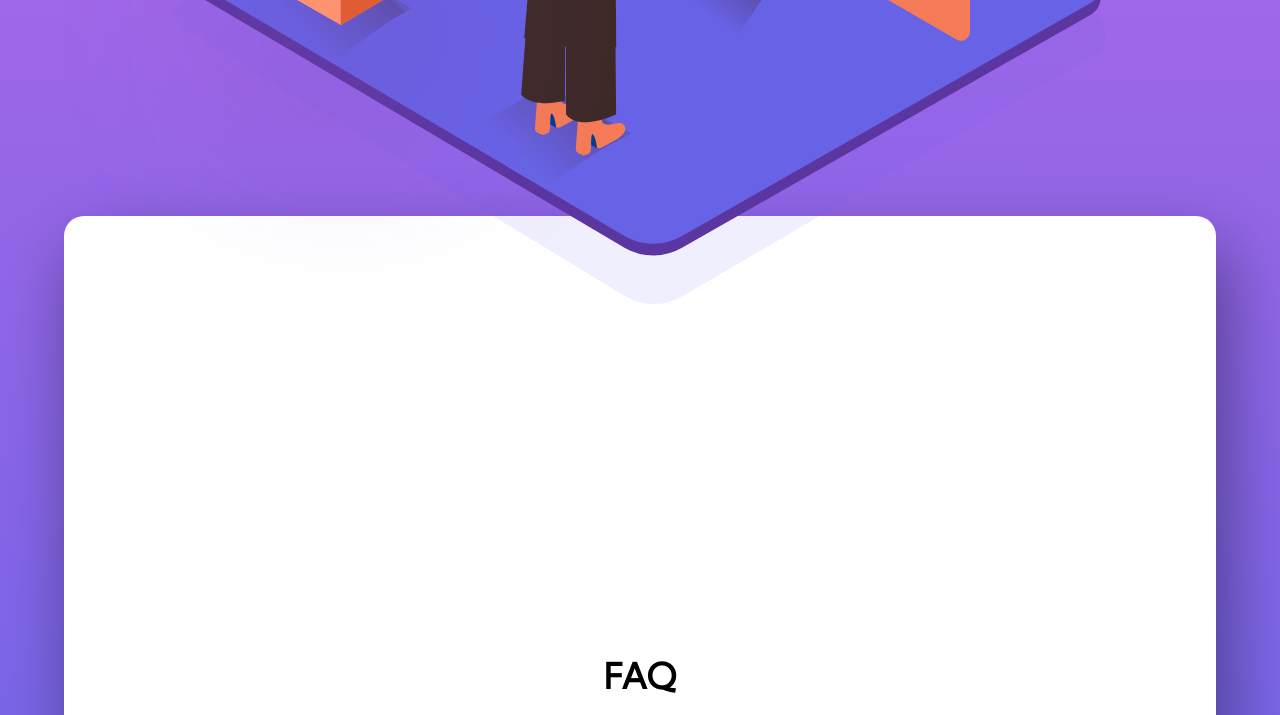
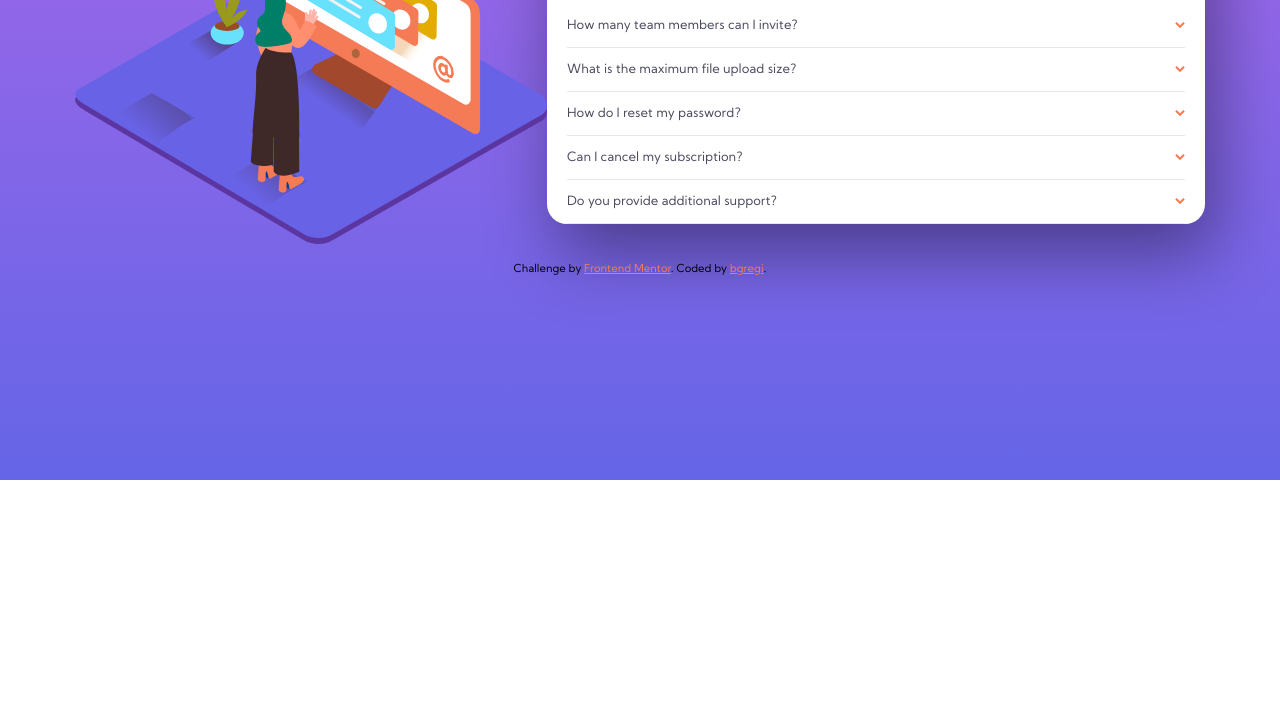
Before and after one commit to bgregi/fm-faq-accordion-card, a plain HTML site: page index.html in a window 1280 px wide. Shown: the part 320-1035 px from the top of the page. After the commit the page ends 800 px from the top, so only its background shows below. Drawn offline with Linux system fonts and the light colour scheme.

Commit message:
First changes to CSS for desktop layout

```diff
--- a/css/styles.scss
+++ b/css/styles.scss
@@ -16,6 +16,8 @@ $dv-blue: hsl(240, 5%, 91%);
     src: url(../fonts/KumbhSans-Regular.ttf);
 }
 
+// MOBILE
+
 body {
     font-family: Kumbh Sans, sans-serif;
     font-size: 12px;
@@ -23,6 +25,7 @@ body {
     box-sizing: border-box;
     margin: -20% 5% 5% 5%;
     background-image: linear-gradient($bg-violet, $bg-blue);
+    background-repeat: no-repeat;
 }
 
 main {
@@ -128,3 +131,40 @@ input:checked {
     }
 
 }
+
+// DESKTOP
+
+@media only screen and (min-width: 630px) {
+    body {
+        margin: 0;
+        padding: 50px 75px;
+        height: 100vh;
+        display: flex;
+        flex-direction: column;
+        justify-content: center;
+    }
+
+    .content {
+        display: flex;
+        justify-content: space-around;
+        align-items: center;
+    }
+
+    .mobile-img {
+        display: none;
+    }
+
+    .desktop-img {
+        display: block;
+        position: relative;
+    }
+
+
+    main {
+        padding: 0;
+        width: 60%;
+    }
+
+
+
+}
--- a/index.html
+++ b/index.html
@@ -14,6 +14,7 @@
         <title>Frontend Mentor | FAQ Accordion Card</title>
     </head>
     <body>
+        <div class="content">
             <img
                 src="images/illustration-woman-online-desktop.svg"
                 alt="Woman Online"
@@ -32,13 +33,16 @@
                         <label for="check1">
                             <div class="question">
                                 How many team members can I invite?
-                            <img src="images/icon-arrow-down.svg" alt="Arrow" />
+                                <img
+                                    src="images/icon-arrow-down.svg"
+                                    alt="Arrow"
+                                />
                             </div>
                         </label>
                         <p>
                             You can invite up to 2 additional users on the Free
-                        plan. There is no limit on team members for the Premium
-                        plan.
+                            plan. There is no limit on team members for the
+                            Premium plan.
                         </p>
                     </div>
                     <div class="q-a">
@@ -46,7 +50,10 @@
                         <label for="check2">
                             <div class="question">
                                 What is the maximum file upload size?
-                            <img src="images/icon-arrow-down.svg" alt="Arrow" />
+                                <img
+                                    src="images/icon-arrow-down.svg"
+                                    alt="Arrow"
+                                />
                             </div>
                         </label>
                         <p>
@@ -59,13 +66,16 @@
                         <label for="check3">
                             <div class="question">
                                 How do I reset my password?
-                            <img src="images/icon-arrow-down.svg" alt="Arrow" />
+                                <img
+                                    src="images/icon-arrow-down.svg"
+                                    alt="Arrow"
+                                />
                             </div>
                         </label>
                         <p>
-                        Click “Forgot password” from the login page or “Change
-                        password” from your profile page. A reset link will be
-                        emailed to you.
+                            Click “Forgot password” from the login page or
+                            “Change password” from your profile page. A reset
+                            link will be emailed to you.
                         </p>
                     </div>
                     <div class="q-a">
@@ -73,12 +83,15 @@
                         <label for="check4">
                             <div class="question">
                                 Can I cancel my subscription?
-                            <img src="images/icon-arrow-down.svg" alt="Arrow" />
+                                <img
+                                    src="images/icon-arrow-down.svg"
+                                    alt="Arrow"
+                                />
                             </div>
                         </label>
                         <p>
-                        Yes! Send us a message and we’ll process your request no
-                        questions asked.
+                            Yes! Send us a message and we’ll process your
+                            request no questions asked.
                         </p>
                     </div>
                     <div class="q-a">
@@ -86,16 +99,20 @@
                         <label for="check5">
                             <div class="question">
                                 Do you provide additional support?
-                            <img src="images/icon-arrow-down.svg" alt="Arrow" />
+                                <img
+                                    src="images/icon-arrow-down.svg"
+                                    alt="Arrow"
+                                />
                             </div>
                         </label>
                         <p>
-                        Chat and email support is available 24/7. Phone lines
-                        are open during normal business hours.
+                            Chat and email support is available 24/7. Phone
+                            lines are open during normal business hours.
                         </p>
                     </div>
                 </div>
             </main>
+        </div>
 
         <div class="attribution">
             Challenge by
@@ -103,7 +120,8 @@
                 href="https://www.frontendmentor.io?ref=challenge"
                 target="_blank"
                 >Frontend Mentor</a
-            >. Coded by <a href="https://github.com/bgregi" target="_blank">bgregi</a>.
+            >. Coded by
+            <a href="https://github.com/bgregi" target="_blank">bgregi</a>.
         </div>
     </body>
 </html>
```
Also changed, not shown: css/styles.css, 1 other file. Lines whose indentation alone changed are shown as unchanged.
